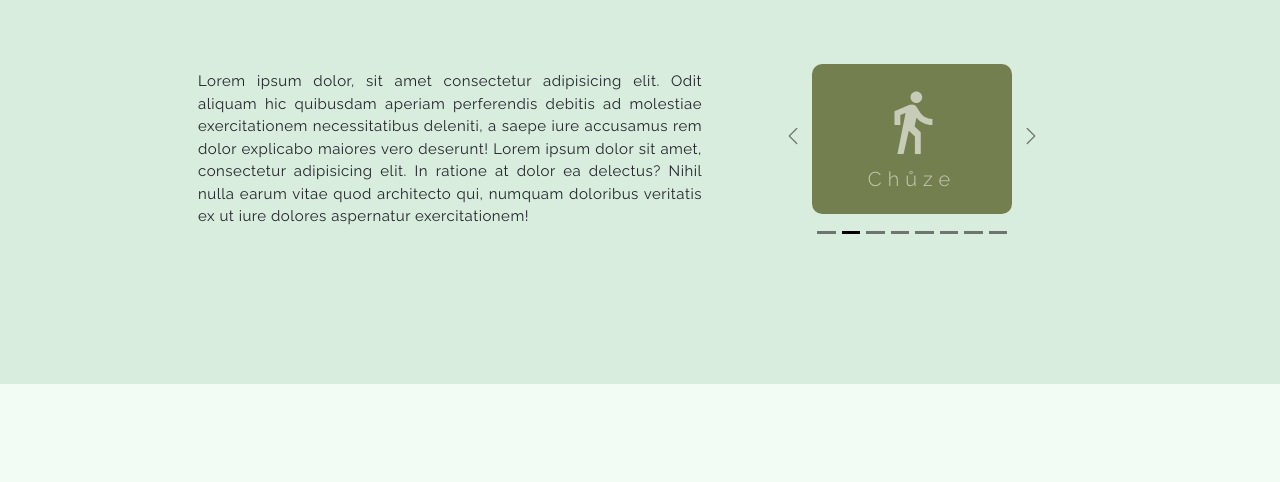
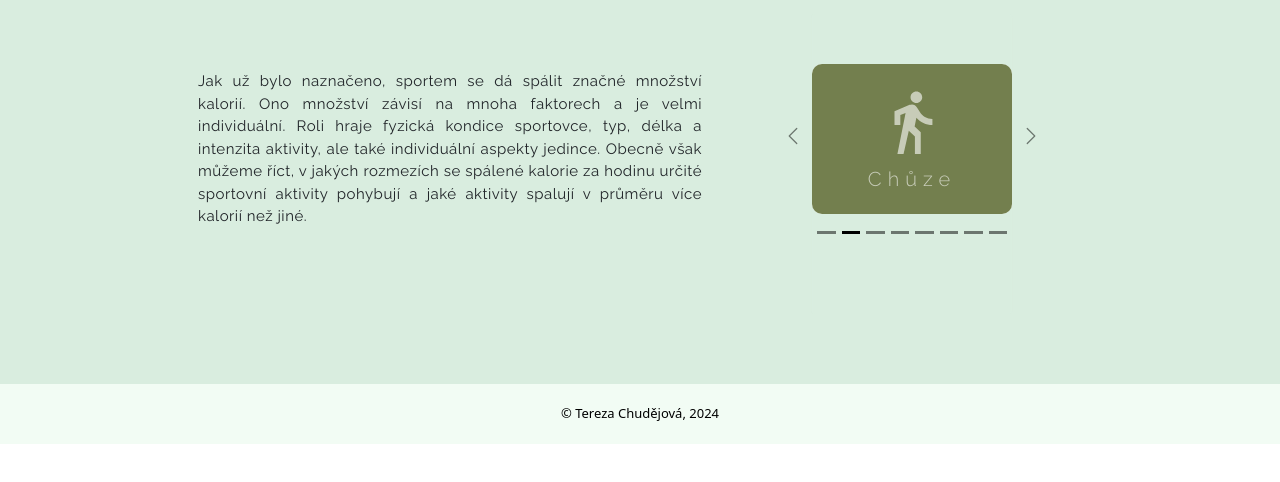
Before and after one commit to terichudejova/kaloricka-kalkulacka, a React (Vite) app: page / in a window 1280 px wide. Shown: the part 2330-2812 px from the top of the page. After the commit the page ends 2774 px from the top, so only its background shows below. Built offline with nearby package versions, Linux system fonts and the light colour scheme.

Commit message:
add text to sport section, add footer copyright and fix bugs

```diff
--- a/src/App.jsx
+++ b/src/App.jsx
@@ -79,7 +79,7 @@ function App() {
               <p>Ve stravě přijímáme mikroživiny a makroživiny. Mikroživiny jsou živiny, které tělo potřebuje v menších množstvích, ale jsou nezbytné pro různé biochemické procesy a celkové zdraví. Mikroživiny zahrnují vitamíny a minerály. Makroživiny jsou naopak živiny, které tělo potřebuje ve velkých množstvích, aby získalo energii a udrželo základní tělesné funkce. Existují tři hlavní typy makroživin: bílkoviny, tuky a sacharidy.</p>
             </div>
             <div className='text-and-carousel'>
-              <p>Lorem ipsum dolor, sit amet consectetur adipisicing elit. Odit aliquam hic quibusdam aperiam perferendis debitis ad molestiae exercitationem necessitatibus deleniti, a saepe iure accusamus rem dolor explicabo maiores vero deserunt! Lorem ipsum dolor sit amet, consectetur adipisicing elit. In ratione at dolor ea delectus? Nihil nulla earum vitae quod architecto qui, numquam doloribus veritatis ex ut iure dolores aspernatur exercitationem!</p>
+              <p>Jak už bylo naznačeno, sportem se dá spálit značné množství kalorií. Ono množství závisí na mnoha faktorech a je velmi individuální. Roli hraje fyzická kondice sportovce, typ, délka a intenzita aktivity, ale také individuální aspekty jedince. Obecně však můžeme říct, v jakých rozmezích se spálené kalorie za hodinu určité sportovní aktivity pohybují a jaké aktivity spalují v průměru více kalorií než jiné.</p>
               <SportsBox />
             </div>
           </div>
@@ -88,10 +88,11 @@ function App() {
       </div>
 
       {/* FOOTER */}
-      <footer className='footer outerBox' id='footer'>
+      <div className='footer outerBox' id='footer'>
         <div className='innerBox'>
+            <p>© Tereza Chudějová, 2024</p>
         </div>
-      </footer>
+      </div>
 
     </div>
   )
--- a/src/CardsContainer.jsx
+++ b/src/CardsContainer.jsx
@@ -19,7 +19,7 @@ export default function CardsContainer() {
                 <Card
                     src={"images/nuts.jpg"}
                     title={"TUKY"}
-                    text={"1 g = 9 kcal \nOřechy, avokádo, ryby, máslo, mléčné výrobbky..."}
+                    text={"1 g = 9 kcal \nOřechy, avokádo, ryby, máslo, mléčné výrobky..."}
                 />
             </Carousel.Item>
             <Carousel.Item className='card-item'>
--- a/src/index.css
+++ b/src/index.css
@@ -473,10 +473,19 @@ h1:hover {
 /* FOOTER */
 .footer {
     background-color: var(--main-color);
-    height: 40rem;
+    height: auto;
 }
 
+.footer .innerBox {
+    padding-top: 0;
+}
 
+.footer p {
+    padding: 0;
+    margin: 2rem 2rem;
+    font-size: var(--size-xs);
+    color: black;
+}
 
 
 
```
